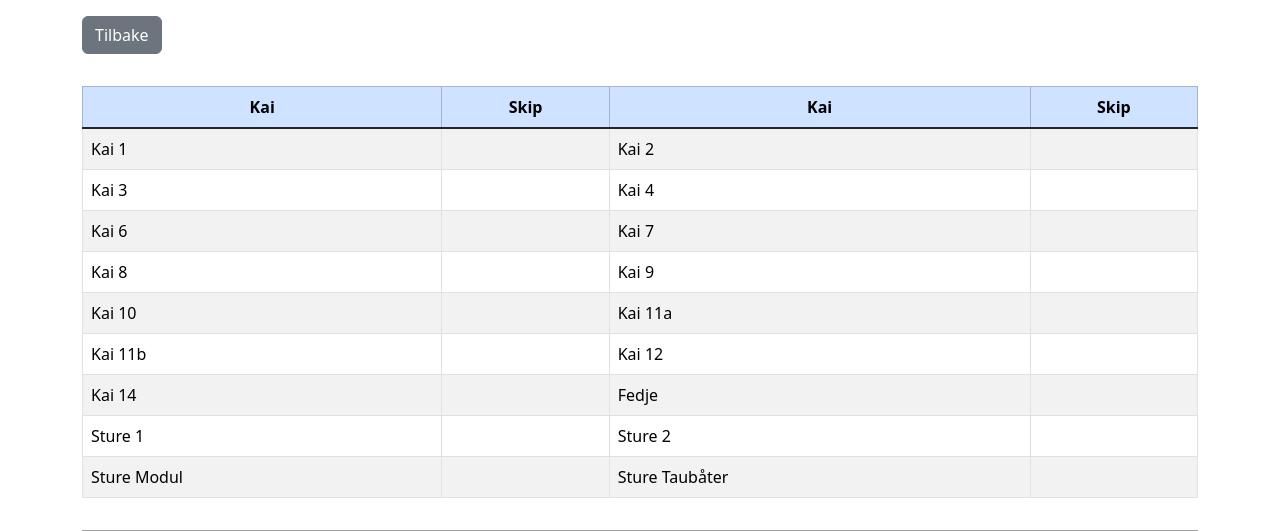
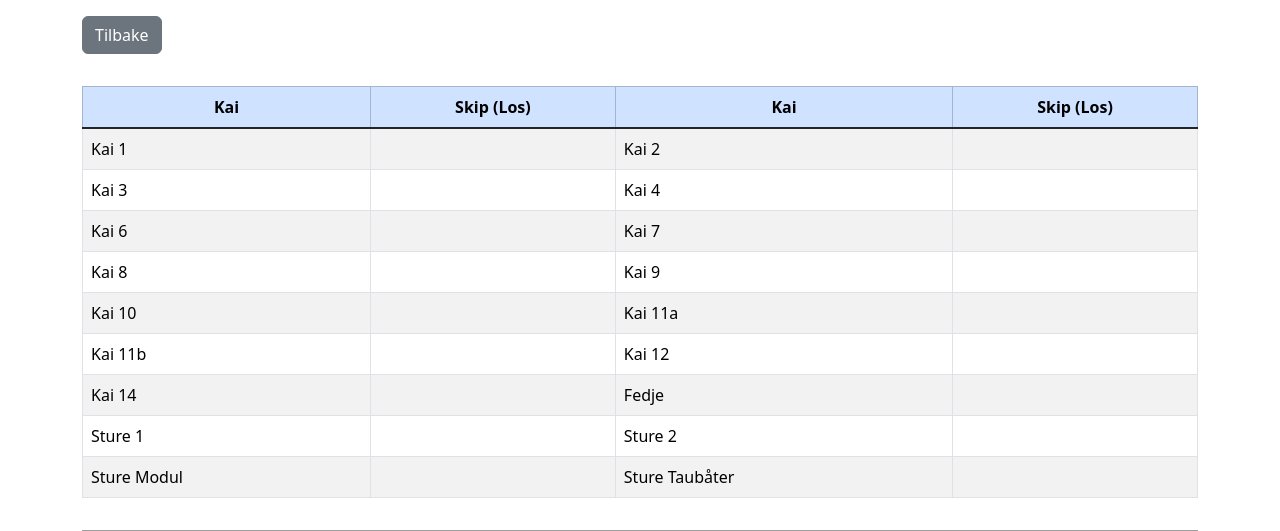
Before and after one commit to Tardigrade420/Motulo, a Flask app: page /kaier in a window 1280 px wide. Shown: the top 531 px of the page. Run offline with Flask 3, Linux system fonts and the light colour scheme; data that the repository does not hold is empty; grey boxes are pictures that could not be loaded.

Commit message:
Added ETA/ETD to kaier page

```diff
--- a/Losliste.py
+++ b/Losliste.py
@@ -176,6 +176,25 @@ def karsto_query(des):
        res = ["feil"]
        return res, last_update, errormsg
 
+#sql query for navn på skip
+def ship_name_query(ship_name):
+    global errormsg
+    try:
+       con = sqlite3.connect('motulo.db')
+       cur = con.cursor()
+       col = '"ETA/ETD", "Ship Name", "Call Sign", "GT", "Type", "From", "To", "Locked"'
+       query = f'''SELECT {col} FROM los WHERE LOWER("Ship Name") LIKE "{ship_name}"'''
+       cur.execute(query)
+       res = cur.fetchall()
+       cur.close()
+       con.close()
+       return res, last_update, errormsg
+    except Exception as exception:
+       error = type(exception)
+       errormsg = "Database query failure: " + str(error) + " " + str(exception)
+       res = ["feil"]
+       return res, last_update, errormsg
+
 #Hente inn vinddata fra Fedje KV
 def get_wind_fedje():
     global wind_fedje
--- a/app.py
+++ b/app.py
@@ -157,7 +157,14 @@ def kaier():
                 kaier[jetty] = []
                 continue
             name = ship.get('name').title()
-            kaier[jetty].append(name)
+            los = Losliste.ship_name_query(name)
+            if los[0]:
+                time = los[0][0][0]
+                locked = los[0][0][7]
+                name_formatted = f'{name} ({time[:2]}.{time[-5:]}{locked})'
+            else:
+                name_formatted = name
+            kaier[jetty].append(name_formatted)
 
     return render_template('kaier.html', kaier=kaier)
 
--- a/templates/kaier.html
+++ b/templates/kaier.html
@@ -16,9 +16,9 @@
         <thead class="table-primary text-center">
             <tr>
                 <th scope="col">Kai</th>
-                <th scope="col">Skip</th>
+                <th scope="col">Skip (Los)</th>
                 <th scope="col">Kai</th>
-                <th scope="col">Skip</th>
+                <th scope="col">Skip (Los)</th>
             </tr>
         </thead>
         <tbody class="table-group-divider">
```
